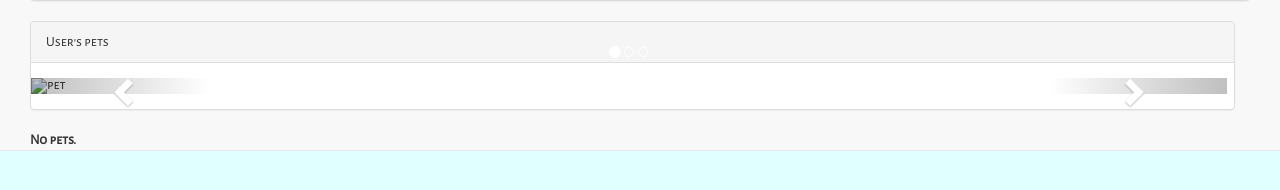
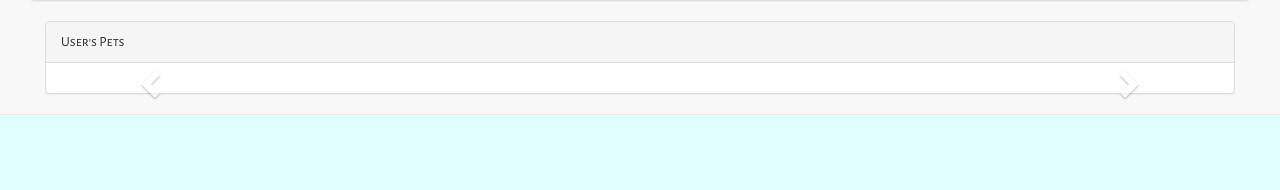
Before and after one commit to BozhanaKoleva/SnoutPage, a Django app: page /user_page/ in a window 1280 px wide. Shown: the part 422-612 px from the top of the page. Run offline with Django 3.2, Linux system fonts and the light colour scheme; a user stored in the database is signed in; data comes from the database, SQL or seed files in the repository; both versions use the stored data as it was after the commit; some libraries are stand-ins or nearby versions.

Commit message:
User profile Carousel working ))

```diff
--- a/SnoutPage_project/static/css/styles.css
+++ b/SnoutPage_project/static/css/styles.css
@@ -179,7 +179,6 @@ img {
     width:80px;
 }
 
-
 .name {
     color:#5bc0de;
 }
@@ -208,3 +207,12 @@ img {
     margin-top: 5px;
 	padding:10px;
 }
+
+#carousel-pet-picture{
+	height:230px;
+	margin-left:45%;
+}
+
+#carousel-pet-name{
+	text-align:left;
+}
--- a/SnoutPage_project/templates/SnoutPage/user_page.html
+++ b/SnoutPage_project/templates/SnoutPage/user_page.html
@@ -122,37 +122,41 @@
 		</div>
 	</div>  <!-- ---------------- End of top row ------------------------------->
 
-	<div class="container-fluid row"id = "carousel-container">
-	<div class="panel panel-default"  id = "carousel-container">
-  <div class="panel-heading">User's pets</div>
-  <div class="panel-body col-xl-12 "  id = "carousel-container">
 
+<div class="panel panel-default">
+  <div class="panel-heading">User's Pets</div>
+  <div class="panel-body">
 
-	<div id="myCarousel" class="carousel slide" data-ride="carousel">
-  <!-- Indicators -->
-  <ol class="carousel-indicators">
-    <li data-target="#myCarousel" data-slide-to="0" class="active"></li>
-    <li data-target="#myCarousel" data-slide-to="1"></li>
-    <li data-target="#myCarousel" data-slide-to="2"></li>
-  </ol>
+<div id="myCarousel" class="carousel slide" data-ride="carousel">
 
   <!-- Wrapper for slides -->
   <div class="carousel-inner">
-    <div class="item active">
-      <img src="" alt="pet" href="#PetsProfilelink"> <!-- Pet's profile picture -->
-	  <div class="carousel-caption">
-        <h3>LA</h3> <!-- Pet's name -->
+{% for pet in pets %}
+    {% if forloop.first %}
+        <div class="active item">
+    {% else %}
+        <div class="item">
+    {% endif %}
+
+
+		<!--<img src="{{pet.picture}}" alt="Picture of {{ pet.name }}"  href="{% url 'pet' pet.slug %}" id="carousel-pet-picture"> <!-- Pet's profile picture -->
+
+
+		<img src="{% static "images/logo.png" %}" alt="Picture of {{ pet.name }}"  href="{% url 'pet' pet.slug %}" id="carousel-pet-picture"> <!-- TEMP EXAMPLE, REMOVE WHEN PET PICRURES WORK -->
+
+
+	  <div class="carousel-caption" id = "carousel-pet-name">
+	  <blockquote>
+        <h3><a href="{% url 'pet' pet.slug %}">{{ pet.name }}</a></h3> <!-- Pet's name -->
+		<footer class="blockquote-footer"> {{pet.description}}</footer>
+		 </blockquote>
       </div>
+
     </div>
+{% endfor %}
 
-    <div class="item">
-      <img src="chicago.jpg" alt="Chicago">
-    </div>
+</div>
 
-    <div class="item">
-      <img src="ny.jpg" alt="New York">
-    </div>
-  </div>
 
   <!-- Left and right controls -->
   <a class="left carousel-control" href="#myCarousel" data-slide="prev">
@@ -164,30 +168,15 @@
     <span class="sr-only">Next</span>
   </a>
 </div>
-   </div>
-
 </div>
 </div>
 </div>
 
-<div class="carousel-inner">
-{% for pet in pets %}
-    {% if forloop.first %}
-        <div class="active item">
-    {% else %}
-        <div class="item">
-    {% endif %}
-        <blockquote>
-            <p>{{ pet.name}}</p>
-        </blockquote>
-
-    </div>
-{% endfor %}
 </div>
 
+<!--
+<div id="pets">
 
-
-<div id="pets">
     {% if pets %}
 	<strong>You have {{ pet_number }} pets </strong>
     <ul>
@@ -205,11 +194,12 @@
 
     </div>
 
-<!-- bit of a work in progress -  basically displays user posts( like a fb status)instead of description -->
+
+<!-- bit of a work in progress -  basically displays user posts( like a fb status)instead of description -
 {% for data in userdata %}
 data.user {{data.user}}, user.username  {{user.username}} ||
 {% if data.user == user.userprofile.user %}
 	<h3> {{ data.description}} </h3>
 {% endif %}
 {% endfor %}
-{% endblock %}
+{% endblock %} --->
```
Also changed, not shown: SnoutPage_project/db.sqlite3.
